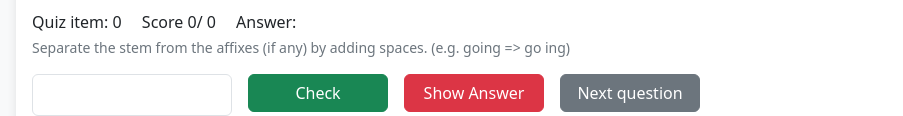
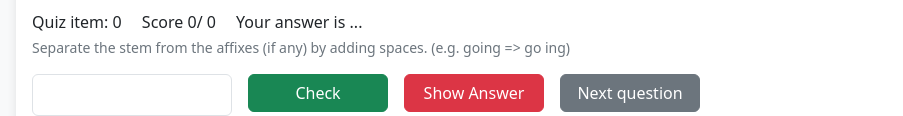
Before and after one commit to laurenceanthony/WordStemTrainer, a plain HTML site: page src/index.html in a window 1280 px wide. Shown: the part 219-335 px from the top of the page, without its empty margins (174-1077 px from the left). Drawn offline with nearby package versions, Linux system fonts and the light colour scheme; no server answers.

Commit message:
Updated answer wording

```diff
--- a/src/index.html
+++ b/src/index.html
@@ -70,7 +70,7 @@
                     <span>Score</span>
                     <span id="current_score">0</span>/
                     <span id="total_test_items" class="me-3">0</span>
-                    <span>Answer: </span>
+                    <span>Your answer is ... </span>
                     <span id="correct_incorrect" style="width: 200px; color:red">
                     </span>
                 </h6>
```
